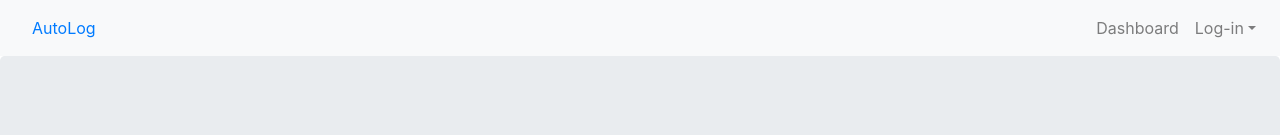
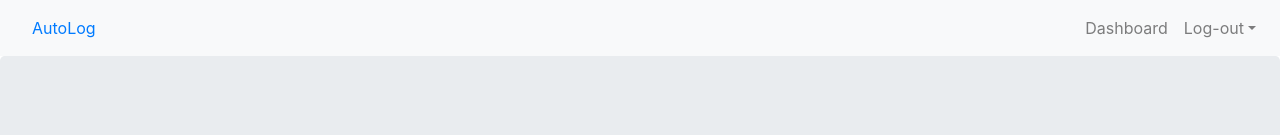
Before and after one commit to 3daddict/auto-service-log, a React (Create React App) app in the folder client/: page / in a window 1280 px wide. Shown: the top 135 px of the page. Built offline with nearby package versions, Linux system fonts and the light colour scheme; sample sign-in values are in the browser's storage.

Commit message:
toggle sign menu items in Header

```diff
--- a/client/src/components/Header.js
+++ b/client/src/components/Header.js
@@ -11,35 +11,41 @@ import {
   DropdownMenu,
   DropdownItem
 } from "reactstrap";
+import { connect } from "react-redux";
 
-export default class Example extends React.Component {
+class Header extends React.Component {
   constructor(props) {
     super(props);
 
-    this.toggle = this.toggle.bind(this);
     this.state = {
       isOpen: false
     };
   }
-  toggle() {
+
+  toggle = () => {
     this.setState({
       isOpen: !this.state.isOpen
     });
-  }
-  render() {
+  };
+
+  renderLinks = () => {
+    if (this.props.authenticated) {
       return (
-      <Navbar color="light" light expand="md">
-        <NavLink className="nav-link" to="/">
-          AutoLog
+        <UncontrolledDropdown nav inNavbar>
+        <DropdownToggle nav caret>
+          Log-out
+        </DropdownToggle>
+        <DropdownMenu right>
+          <DropdownItem>
+            <NavLink className="nav-link" to="/signout">
+              Sign-out
             </NavLink>
-        <NavbarToggler onClick={this.toggle} />
-        <Collapse isOpen={this.state.isOpen} navbar>
-          <Nav className="ml-auto" navbar>
-            <NavItem>
-              <NavLink className="nav-link" to="/dashboard">
-                Dashboard
-              </NavLink>
-            </NavItem>
+          </DropdownItem>
+          </DropdownMenu>
+            </UncontrolledDropdown>
+      );
+    } else {
+      return (
         <UncontrolledDropdown nav inNavbar>
         <DropdownToggle nav caret>
           Log-in
@@ -56,17 +62,38 @@ export default class Example extends React.Component {
               Sign-up
             </NavLink>
           </DropdownItem>
-                <DropdownItem divider />
-                <DropdownItem>
-                  <NavLink className="nav-link" to="/signout">
-                    Sign-out
-                  </NavLink>
-                </DropdownItem>
           </DropdownMenu>
             </UncontrolledDropdown>
+      );
+    }
+  };
+
+  render() {
+    return (
+      <Navbar color="light" light expand="md">
+        <NavLink className="nav-link" to="/">
+          AutoLog
+        </NavLink>
+        <NavbarToggler onClick={this.toggle} />
+        <Collapse isOpen={this.state.isOpen} navbar>
+          <Nav className="ml-auto" navbar>
+            <NavItem>
+              <NavLink className="nav-link" to="/dashboard">
+                Dashboard
+              </NavLink>
+            </NavItem>
+            {this.renderLinks()}
           </Nav>
         </Collapse>
       </Navbar>
     );
   }
 }
+
+function mapStateToProps(state) {
+  return {
+    authenticated: state.auth.authenticated
+  };
+}
+
+export default connect(mapStateToProps)(Header);
```
Lines whose indentation alone changed are shown as unchanged.
